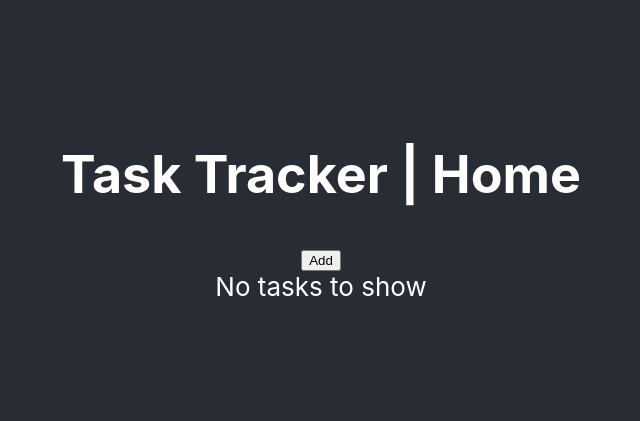
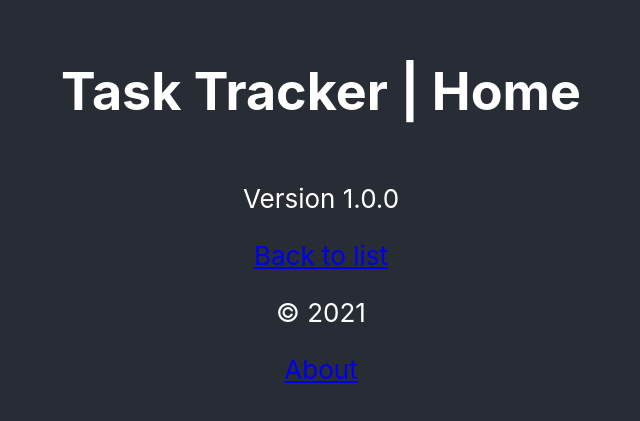
Before and after one commit to dodsonm/md-rjs-restful-tasks, a React (Create React App) app: page /about in a window 1280 px wide. Shown: the part 195-616 px from the top of the page, without its empty margins (319-959 px from the left). Built offline with nearby package versions, Linux system fonts and the light colour scheme; no server answers.

Commit message:
Add routing; Add About & Footer components

```diff
--- a/package.json
+++ b/package.json
@@ -10,6 +10,7 @@
     "react": "^17.0.2",
     "react-dom": "^17.0.2",
     "react-icons": "^4.2.0",
+    "react-router-dom": "^5.2.0",
     "react-scripts": "4.0.3",
     "web-vitals": "^1.1.2"
   },
--- a/src/App.css
+++ b/src/App.css
@@ -13,7 +13,7 @@
   }
 }
 
-.App-header {
+.App-body {
   background-color: #282c34;
   min-height: 100vh;
   display: flex;
--- a/src/App.js
+++ b/src/App.js
@@ -1,10 +1,11 @@
-import './App.css';
-
 import { useState, useEffect } from 'react';
+import { BrowserRouter as Router, Route } from 'react-router-dom';
 import Header from './components/Header';
+import Footer from './components/Footer';
 import TaskList  from './components/TaskList';
 import AddTask  from './components/AddTask';
-
+import About  from './components/About';
+import './App.css';
 
 const App = () => {
   const [showAddTask, setShowAddTask] = useState(false);
@@ -72,9 +73,12 @@
   }
 
   return (
+    <Router>
       <div className='App'>
-      <header className='App-header'>
+        <div className='App-body'>
           <Header title='Task Tracker | Home' showAddTask={showAddTask} onAdd={() => setShowAddTask(!showAddTask)} />
+          <Route path='/' exact render={(props) => (
+            <>
               {showAddTask && <AddTask onAdd={addTask} />}
               {
                 tasks.length > 0 ?
@@ -85,8 +89,13 @@
                 /> :
                 'No tasks to show'
               }
-      </header>
+            </>
+          )} />
+          <Route path='/about' component={About} />
+          <Footer />
         </div>
+      </div>
+    </Router>
   );
 }
 
--- /dev/null
+++ b/src/components/About.js
@@ -0,0 +1,12 @@
+import { Link } from 'react-router-dom';
+
+const About = () => {
+  return (
+    <div>
+      <p>Version 1.0.0</p>
+      <Link to='/'>Back to list</Link>
+    </div>
+  )
+}
+
+export default About
--- /dev/null
+++ b/src/components/Footer.js
@@ -0,0 +1,12 @@
+import { Link } from 'react-router-dom';
+
+const Footer = () => {
+  return (
+    <footer>
+      <p>&copy; 2021</p>
+      <Link to='/about'>About</Link>
+    </footer>
+  )
+}
+
+export default Footer
--- a/src/components/Header.js
+++ b/src/components/Header.js
@@ -1,10 +1,16 @@
 import Button from './Button';
+import { useLocation } from 'react-router-dom';
 
 const Header = ({ title, onAdd, showAddTask }) => {
+  const location = useLocation();
+
   return (
     <header>
       <h1>{title}</h1>
-      <Button text={showAddTask ? 'Close' : 'Add'} onClick={onAdd} />
+      {location.pathname === '/' && <Button
+        text={showAddTask ? 'Close' : 'Add'}
+        onClick={onAdd}
+      />}
     </header>
   )
 }
```
Also changed, not shown: 1 other file (tests, documents, lock files or other folders). Lines whose indentation alone changed are shown as unchanged.
